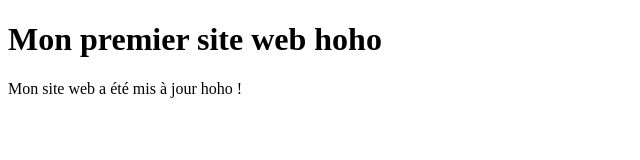
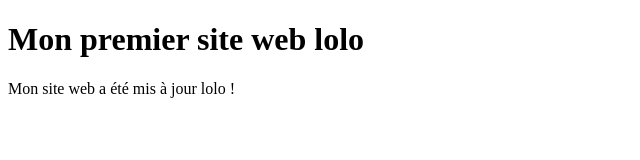
Before and after one commit to dok012/mon-projet-docker-ci-cd, a plain HTML site: page index.html in a window 1280 px wide. Shown: the full height of the page, 0-640 px from the left. Drawn offline with Linux system fonts and the light colour scheme.

```diff
--- a/index.html
+++ b/index.html
@@ -1,12 +1,12 @@
 <!DOCTYPE html>
 <html>
 <head>
-    <title>Mon premier site web hoho</title>
+    <title>Mon premier site web lolo</title>
 </head>
 <body>
 
-    <h1>Mon premier site web hoho</h1>
-    <p>Mon site web a été mis à jour hoho !</p>
+    <h1>Mon premier site web lolo</h1>
+    <p>Mon site web a été mis à jour lolo !</p>
 
 </body>
 </html>
```
